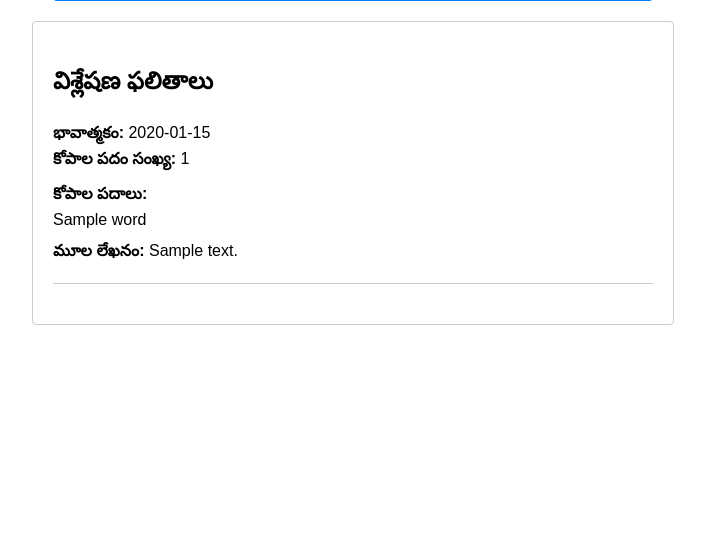
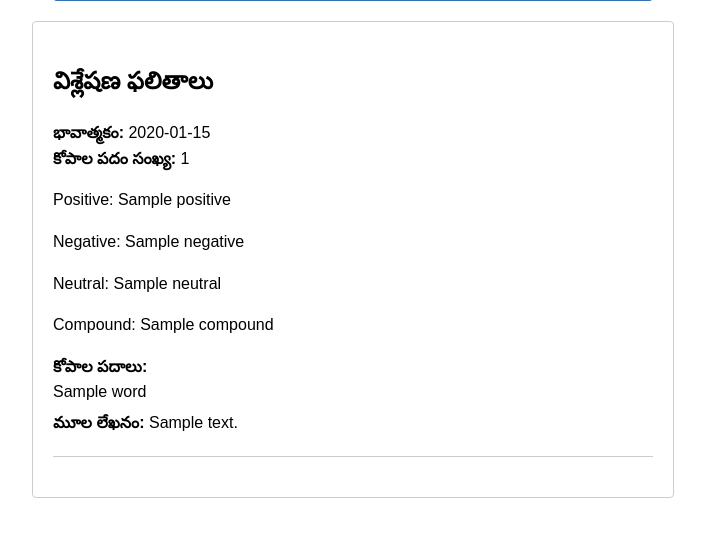
Before and after one commit to RohitSathya/sa-telugu, a Flask app: template templates/t.html in a window 1280 px wide. Shown: the part 486-1024 px from the top of the page, without its empty margins (287-992 px from the left). Before the commit the page ends 811 px from the top, so only its background shows below. Run offline with Flask 3, Linux system fonts and the light colour scheme; the template is opened without the code that fills it: most values are stand-ins (such as "Sample title", 1, 10 or a date in 2020); parts of the project's set-up code (start-up, migrations or seed data) failed here and were passed over.

Commit message:
Update t.html

```diff
--- a/templates/t.html
+++ b/templates/t.html
@@ -99,6 +99,10 @@
         <div class="result">
             <div><strong>భావాత్మకం:</strong> {{ result.sentiment }}</div>
             <div><strong>కోపాల పదం సంఖ్య:</strong> {{ result.angry_word_count }}</div>
+         <p>Positive: {{ result['Positive'] }}</p>
+        <p>Negative: {{ result['Negative'] }}</p>
+        <p>Neutral: {{ result['Neutral'] }}</p>
+         <p>Compound: {{ result['Compound'] }}</p>
             {% if result.angry_words %}
             <div class="angry-words">
                 <strong>కోపాల పదాలు:</strong>
```
